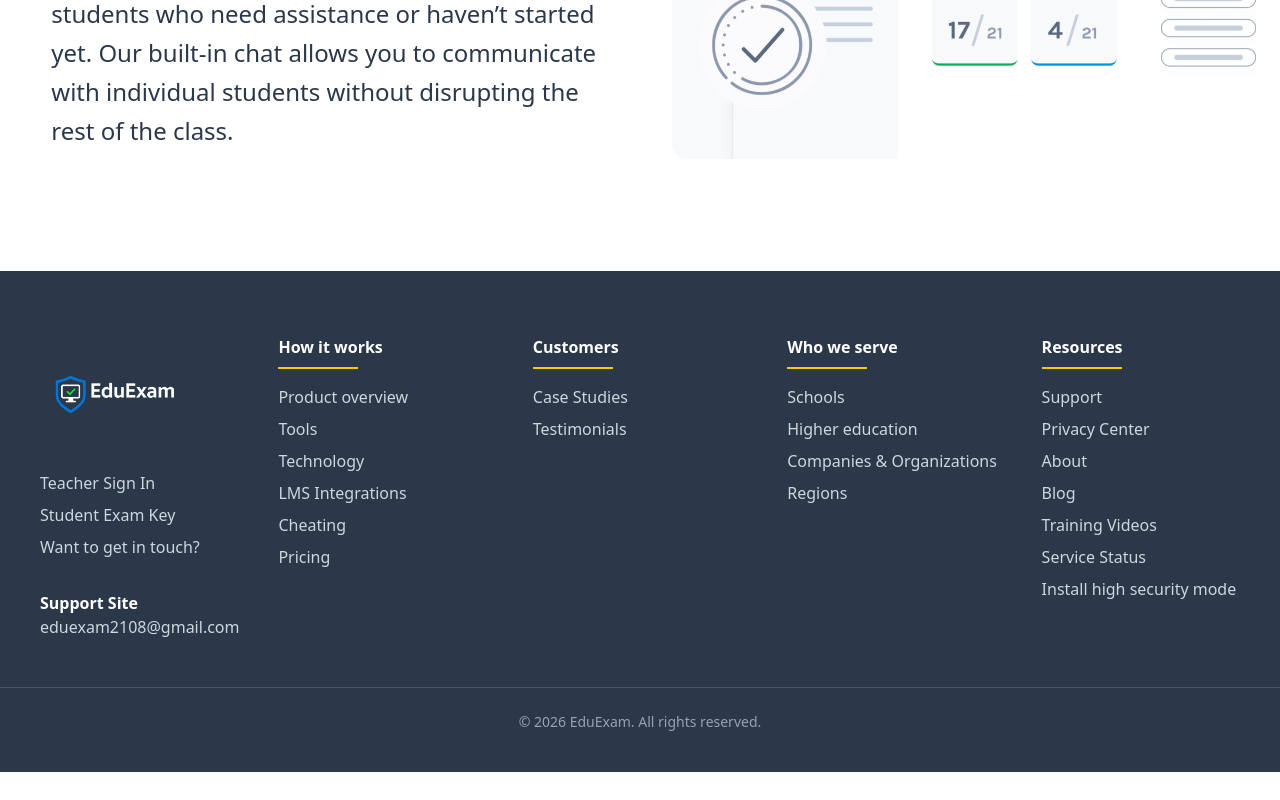
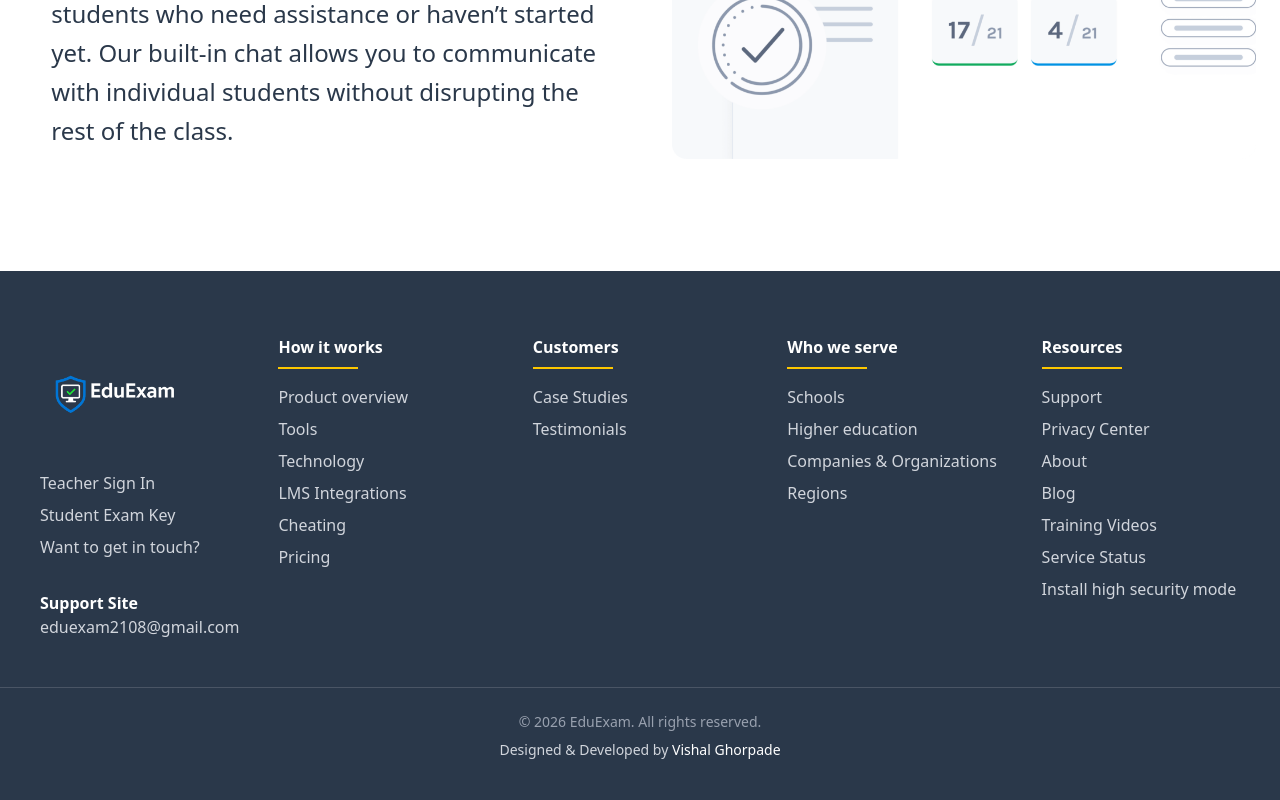
Before and after one commit to vishalghorpade2108/EduExam, a React (Vite) app in the folder frontend/: page / in a window 1280 px wide. Shown: the part 3104-3904 px from the top of the page. Before the commit the page ends 3876 px from the top, so only its background shows below. Built offline with nearby package versions, Linux system fonts and the light colour scheme; no server answers.

Commit message:
Enhance footer with designer credit and styling
Updated footer to include designer credit and improved spacing.

```diff
--- a/frontend/src/components/common/Footer.jsx
+++ b/frontend/src/components/common/Footer.jsx
@@ -87,9 +87,17 @@ export default function Footer() {
       </div>
 
       {/* Bottom Bar */}
-      <div className="border-t border-gray-600 mt-12 pt-6 text-center text-sm text-gray-400">
-        © {new Date().getFullYear()} EduExam. All rights reserved.
-      </div>
+     <div className="border-t border-gray-600 mt-12 pt-6 text-center text-sm text-gray-400 space-y-2">
+  <p>
+    © {new Date().getFullYear()} EduExam. All rights reserved.
+  </p>
+  <p className="text-gray-300">
+    Designed &amp; Developed by{" "}
+    <span className="text-white font-medium hover:text-yellow-400 cursor-pointer">
+      Vishal Ghorpade
+    </span>
+  </p>
+</div>
     </footer>
   );
 }
```
